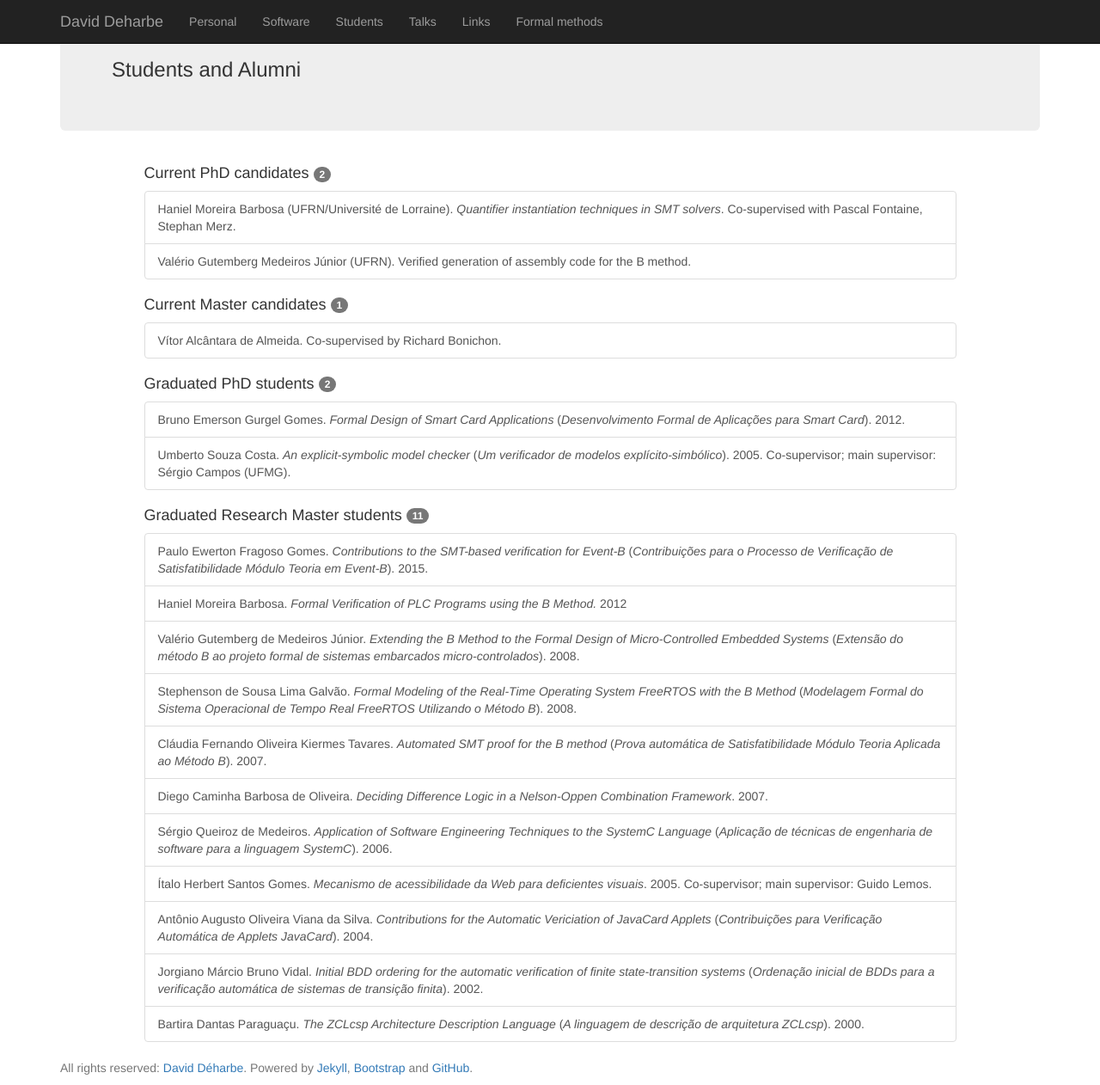
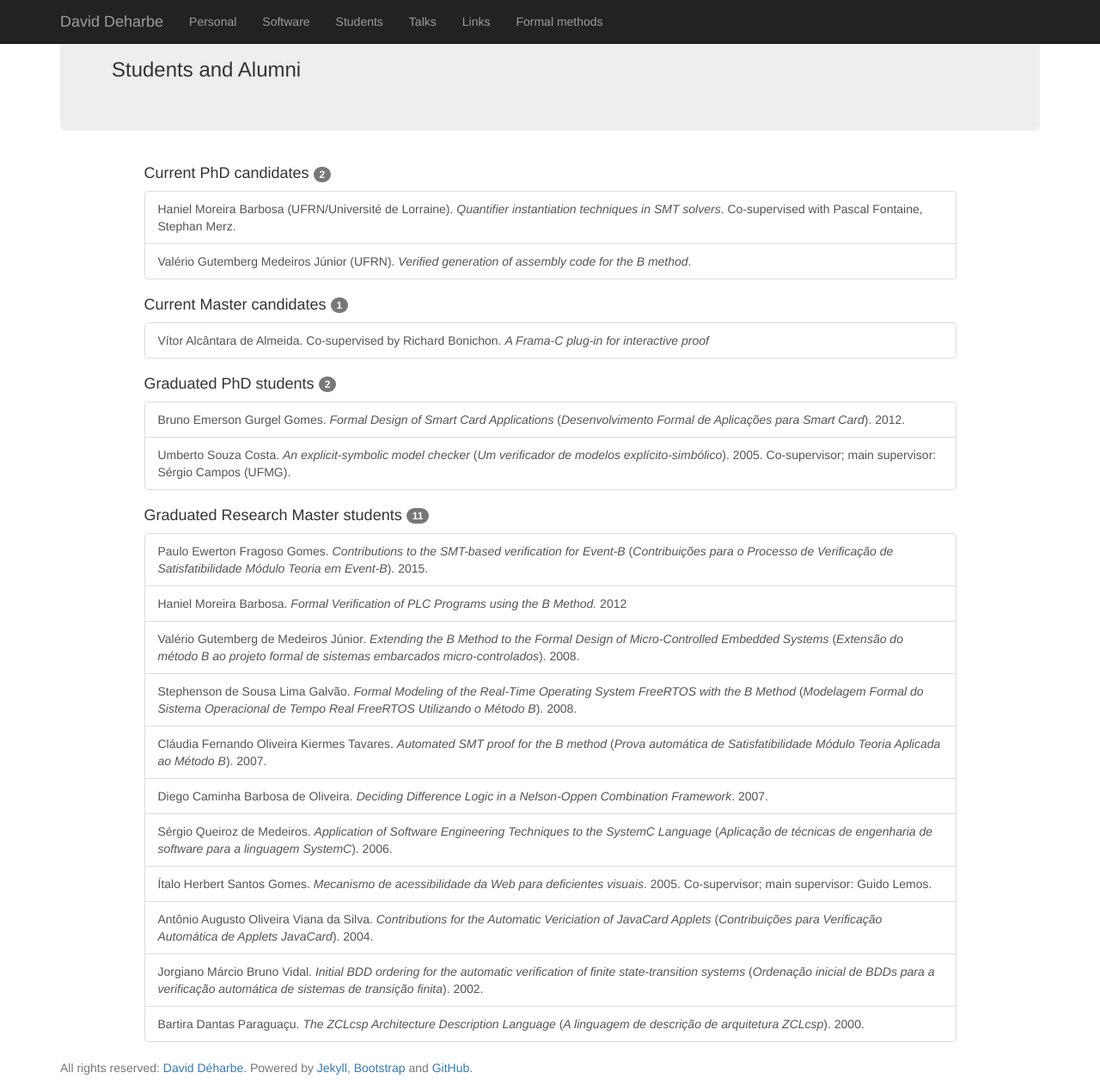
Before and after one commit to DavidDeharbe/DavidDeharbe.github.io, a Jekyll site: the page built from students.html, in a window 1280 px wide and 1262 px high. Shown: the whole window at 86% size. Built offline with Jekyll 4.4.1, drawn with Linux system fonts in a browser that asks for light colours; Markdown is read by kramdown in place of the engine named in the settings.

Commit message:
+title subject vitor

```diff
--- a/students.html
+++ b/students.html
@@ -11,13 +11,13 @@ sitemap:
 <div class="list-group">
   <a class="list-group-item">Haniel Moreira Barbosa (UFRN/Université de Lorraine). <i>Quantifier instantiation techniques in SMT solvers</i>.
    Co-supervised with Pascal Fontaine, Stephan Merz.</a>
-  <a class="list-group-item">Valério Gutemberg Medeiros Júnior (UFRN). Verified generation of assembly code for the B method.</a>
+ <a class="list-group-item">Valério Gutemberg Medeiros Júnior (UFRN). <i>Verified generation of assembly code for the B method</i>.</a>
 </div>
 
 <h4>Current Master candidates <span class="badge">1</span></h4>
 
 <div class="list-group">
-  <a class="list-group-item">Vítor Alcântara de Almeida. Co-supervised by Richard Bonichon.</a>
+  <a class="list-group-item">Vítor Alcântara de Almeida. Co-supervised by Richard Bonichon. <i>A Frama-C plug-in for interactive proof</i></a>
 </div>
 
 <h4>Graduated PhD students <span class="badge">2</span></h4>
```
